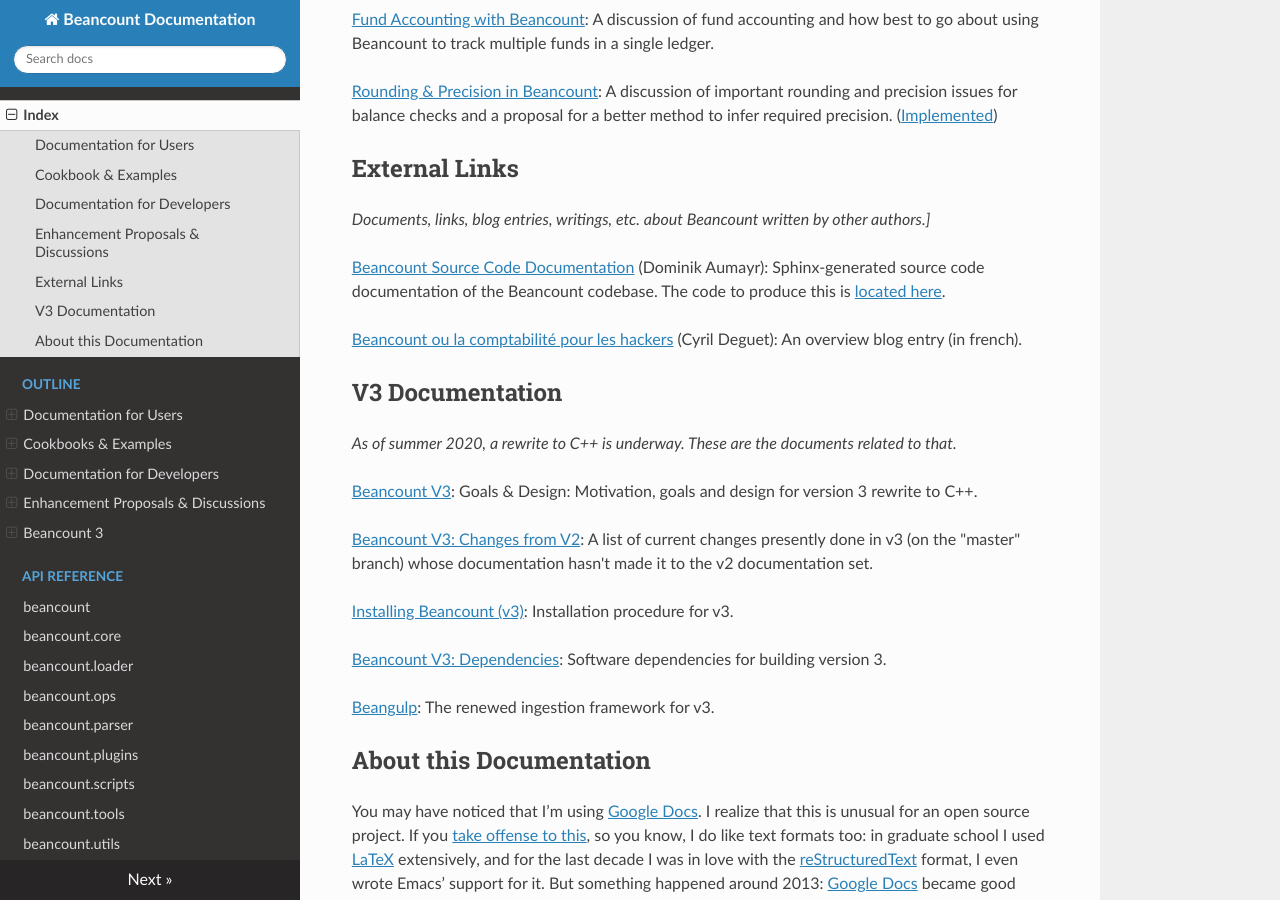
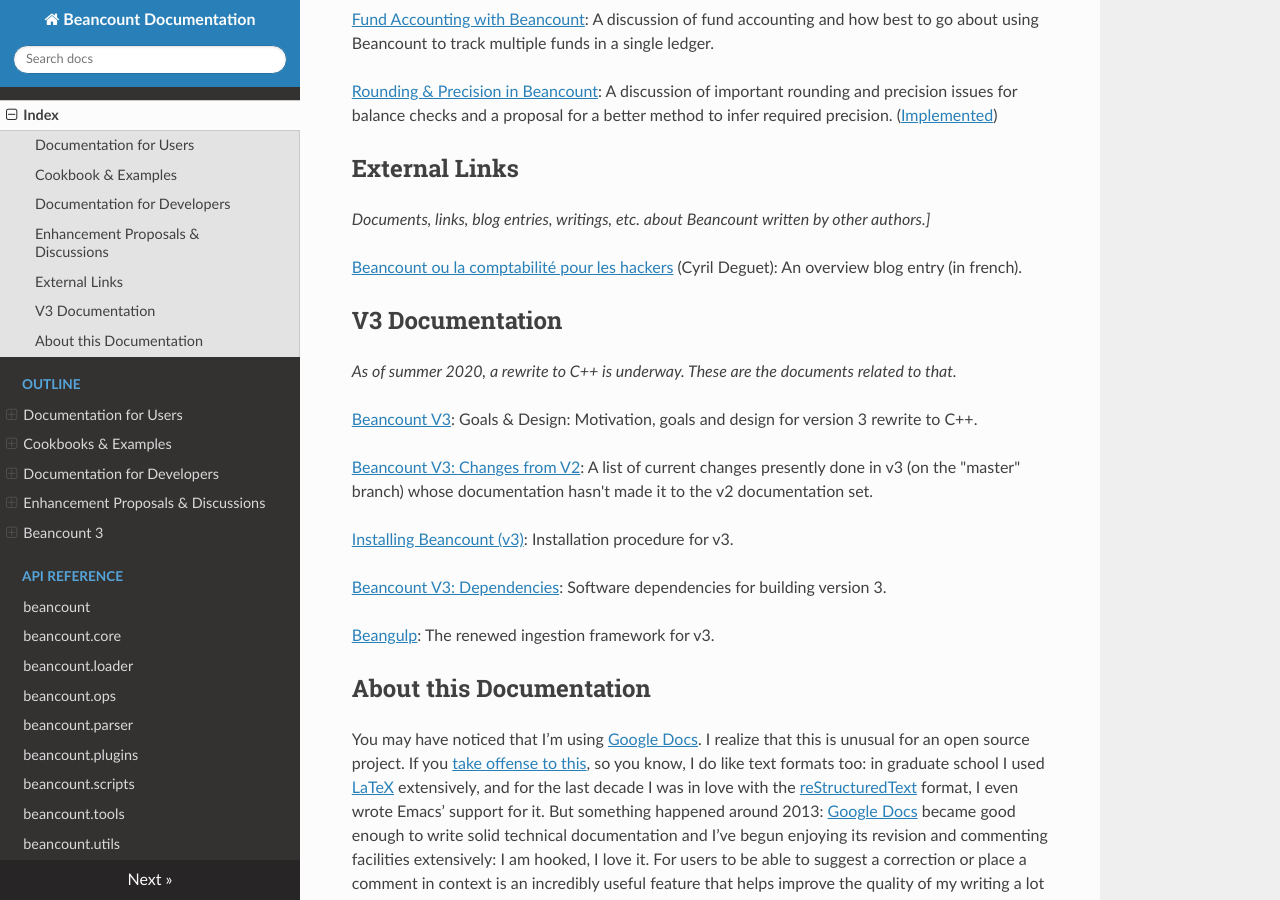
Before and after one commit to beancount/docs, an MkDocs documentation site: the page built from docs/index.md, in a window 1280 px wide and 900 px high, scrolled down 3328 px. Built offline with MkDocs 1.6.1, drawn with Linux system fonts in a browser that asks for light colours.

Commit message:
fix(links): Remove dead links
These two links are no longer valid:

- http://aumayr.github.io/beancount-docs-static
- https://github.com/aumayr/beancount-docs

```diff
--- a/docs/index.md
+++ b/docs/index.md
@@ -92,8 +92,6 @@
 
 *Documents, links, blog entries, writings, etc. about Beancount written by other authors.\]*
 
-[<u>Beancount Source Code Documentation</u>](http://aumayr.github.io/beancount-docs-static/) (Dominik Aumayr): Sphinx-generated source code documentation of the Beancount codebase. The code to produce this is [<u>located here</u>](https://github.com/aumayr/beancount-docs).
-
 [<u>Beancount ou la comptabilité pour les hackers</u>](http://blog.deguet.fr/beancount-comptabilite-pour-hackers/) (Cyril Deguet): An overview blog entry (in french).
 
 ## V3 Documentation<a id="v3-documentation"></a>
```
